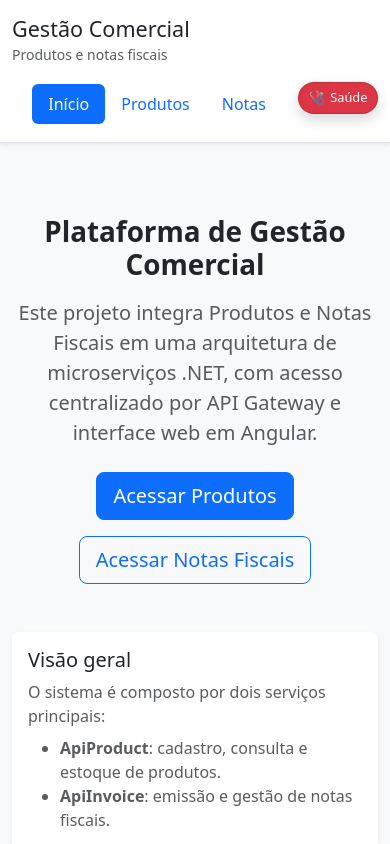
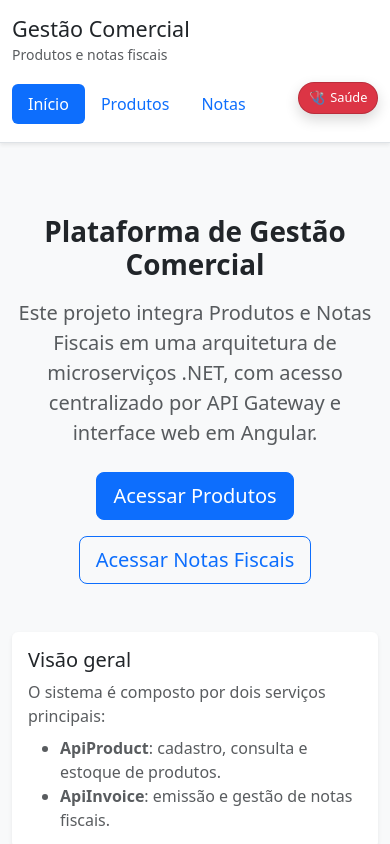
Before and after one commit to DragonZin/Korp_Teste_EnzoMazzuttiTrevisan, an Angular app in the folder frontend/: page / in a window 390 px wide. Shown: the top 844 px of the page. Built offline with nearby package versions, Linux system fonts and the light colour scheme; no server answers.

Commit message:
feat: update navbar styles for improved layout and responsiveness

```diff
--- a/frontend/src/app/app.html
+++ b/frontend/src/app/app.html
@@ -1,12 +1,12 @@
 <div class="min-vh-100 bg-body-tertiary">
   <header class="border-bottom bg-white shadow-sm">
-    <div class="container py-3 d-flex flex-wrap align-items-center justify-content-between gap-3">
+    <div class="container navbar-container py-3 d-flex align-items-center justify-content-between gap-3">
       <div>
         <h1 class="h4 mb-0">Gestão Comercial</h1>
         <small class="text-body-secondary">Produtos e notas fiscais</small>
       </div>
 
-      <div class="d-flex align-items-center ms-auto gap-3 w-100 justify-content-end">
+      <div class="d-flex align-items-center ms-auto gap-3 navbar-actions">
         <nav class="nav nav-pills flex-wrap justify-content-end" aria-label="Menu principal">
           <a
             class="nav-link"
--- a/frontend/src/app/app.scss
+++ b/frontend/src/app/app.scss
@@ -1,6 +1,27 @@
 :host {
   display: block;
 }
+
+header .navbar-container {
+  flex-wrap: nowrap;
+}
+
 header .nav {
   row-gap: 0.5rem;
 }
+
+header .navbar-actions {
+  flex-wrap: nowrap;
+}
+
+@media (max-width: 767.98px) {
+  header .navbar-container {
+    flex-wrap: wrap;
+  }
+
+  header .navbar-actions {
+    width: 100%;
+    justify-content: space-between;
+    flex-wrap: wrap;
+  }
+}
```
